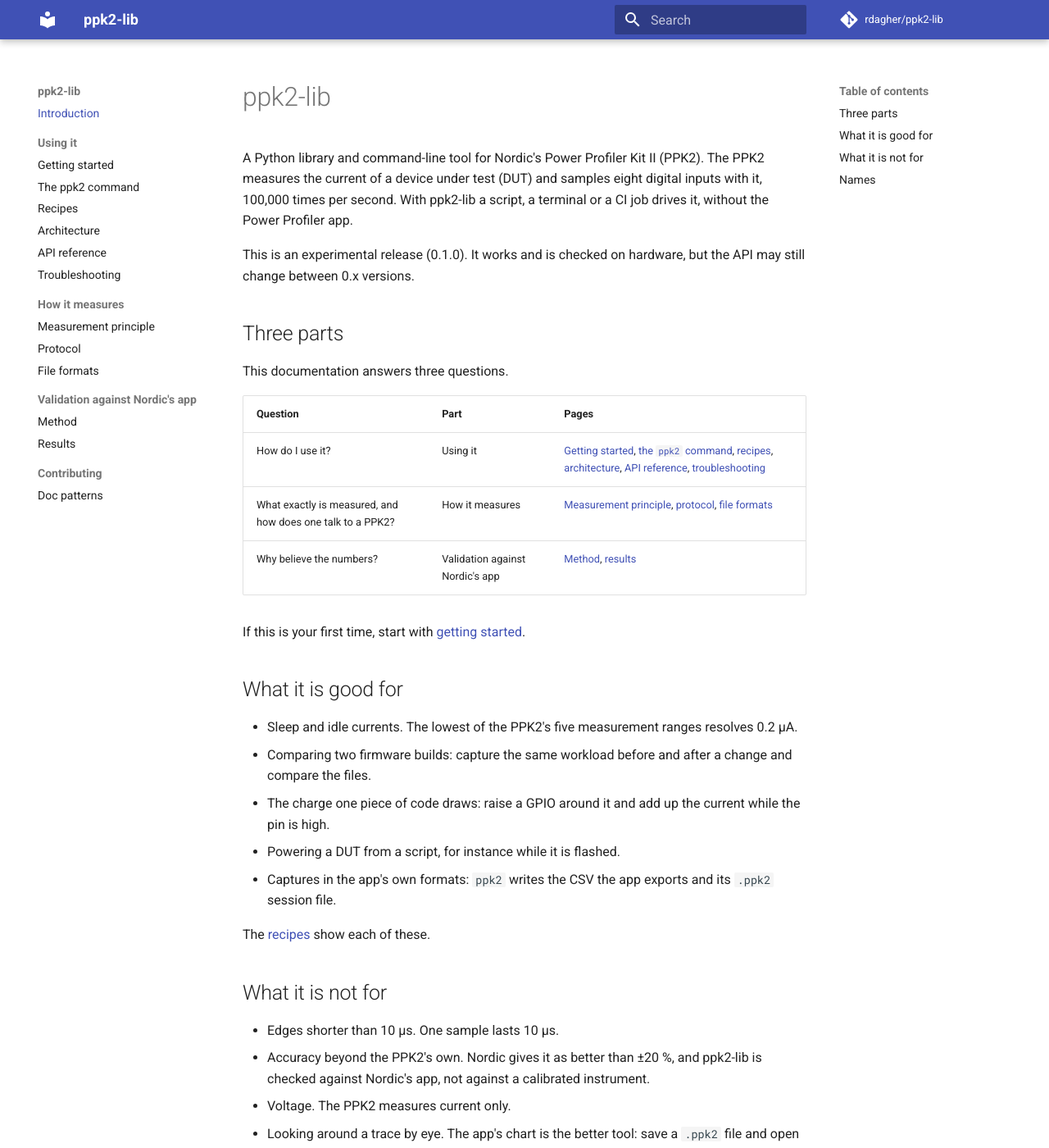
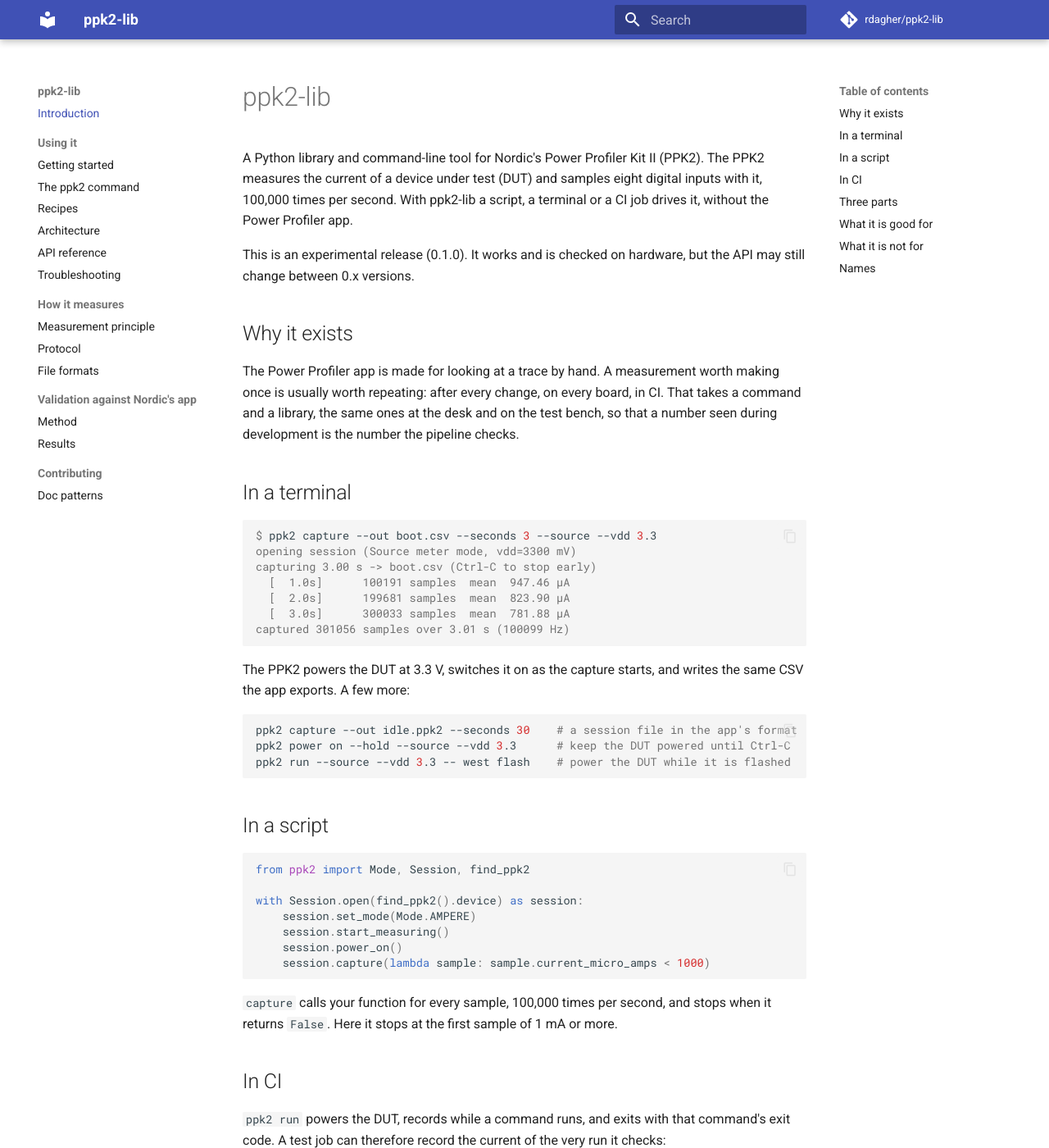
Before and after one commit to rdagher/ppk2-lib, an MkDocs documentation site: the page built from docs/index.md, in a window 1280 px wide and 1400 px high. Shown: the whole window at 82% size. Built offline with MkDocs 1.6.1 and Material for MkDocs 9.7.7, drawn with Linux system fonts in a browser that asks for light colours; comment, search, counter and statistics services are not loaded; some of the changed text lies outside the part shown.

Commit message:
docs(index): a capture, a script and a CI job up front
The introduction now says why the package exists: the same command at
the desk and in CI.

````diff
--- a/docs/index.md
+++ b/docs/index.md
@@ -8,6 +8,73 @@ without the Power Profiler app.
 
 This is an experimental release (0.1.0). It works and is checked on
 hardware, but the API may still change between 0.x versions.
+
+## Why it exists
+
+The Power Profiler app is made for looking at a trace by hand. A
+measurement worth making once is usually worth repeating: after every
+change, on every board, in CI. That takes a command and a library, the
+same ones at the desk and on the test bench, so that a number seen
+during development is the number the pipeline checks.
+
+## In a terminal
+
+```console
+$ ppk2 capture --out boot.csv --seconds 3 --source --vdd 3.3
+opening session (Source meter mode, vdd=3300 mV)
+capturing 3.00 s -> boot.csv (Ctrl-C to stop early)
+  [  1.0s]      100191 samples  mean  947.46 µA
+  [  2.0s]      199681 samples  mean  823.90 µA
+  [  3.0s]      300033 samples  mean  781.88 µA
+captured 301056 samples over 3.01 s (100099 Hz)
+```
+
+The PPK2 powers the DUT at 3.3 V, switches it on as the capture starts,
+and writes the same CSV the app exports. A few more:
+
+```sh
+ppk2 capture --out idle.ppk2 --seconds 30    # a session file in the app's format
+ppk2 power on --hold --source --vdd 3.3      # keep the DUT powered until Ctrl-C
+ppk2 run --source --vdd 3.3 -- west flash    # power the DUT while it is flashed
+```
+
+## In a script
+
+```python
+from ppk2 import Mode, Session, find_ppk2
+
+with Session.open(find_ppk2().device) as session:
+    session.set_mode(Mode.AMPERE)
+    session.start_measuring()
+    session.power_on()
+    session.capture(lambda sample: sample.current_micro_amps < 1000)
+```
+
+`capture` calls your function for every sample, 100,000 times per
+second, and stops when it returns `False`. Here it stops at the first
+sample of 1 mA or more.
+
+## In CI
+
+`ppk2 run` powers the DUT, records while a command runs, and exits
+with that command's exit code. A test job can therefore record the
+current of the very run it checks:
+
+```sh
+ppk2 run --source --vdd 3.3 --out tests.csv -- pytest tests/
+```
+
+A budget is then a few lines over the file:
+
+```python
+import numpy as np
+
+ua = np.loadtxt("tests.csv", delimiter=",", skiprows=1, usecols=1)
+assert ua.mean() < 2000, f"mean current {ua.mean():.0f} µA is over the budget"
+```
+
+The [recipes](use/recipes.md) go further: the current of one marked
+piece of code, and comparing two builds.
 
 ## Three parts
 
@@ -28,7 +95,7 @@ If this is your first time, start with
   ranges resolves 0.2 µA.
 - Comparing two firmware builds: capture the same workload before and
   after a change and compare the files.
-- The charge one piece of code draws: raise a GPIO around it and add up
+- The current of one piece of code: raise a GPIO around it and average
   the current while the pin is high.
 - Powering a DUT from a script, for instance while it is flashed.
 - Captures in the app's own formats: `ppk2` writes the CSV the app
````
